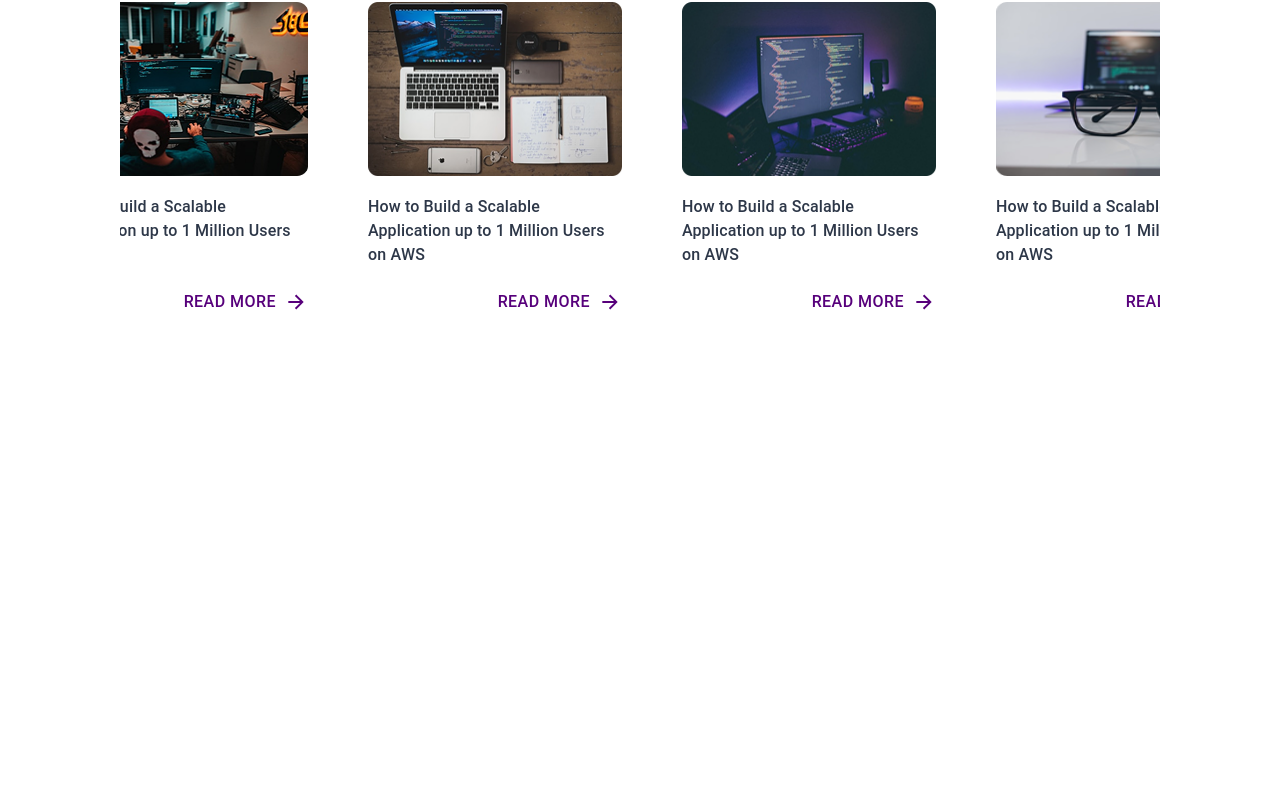
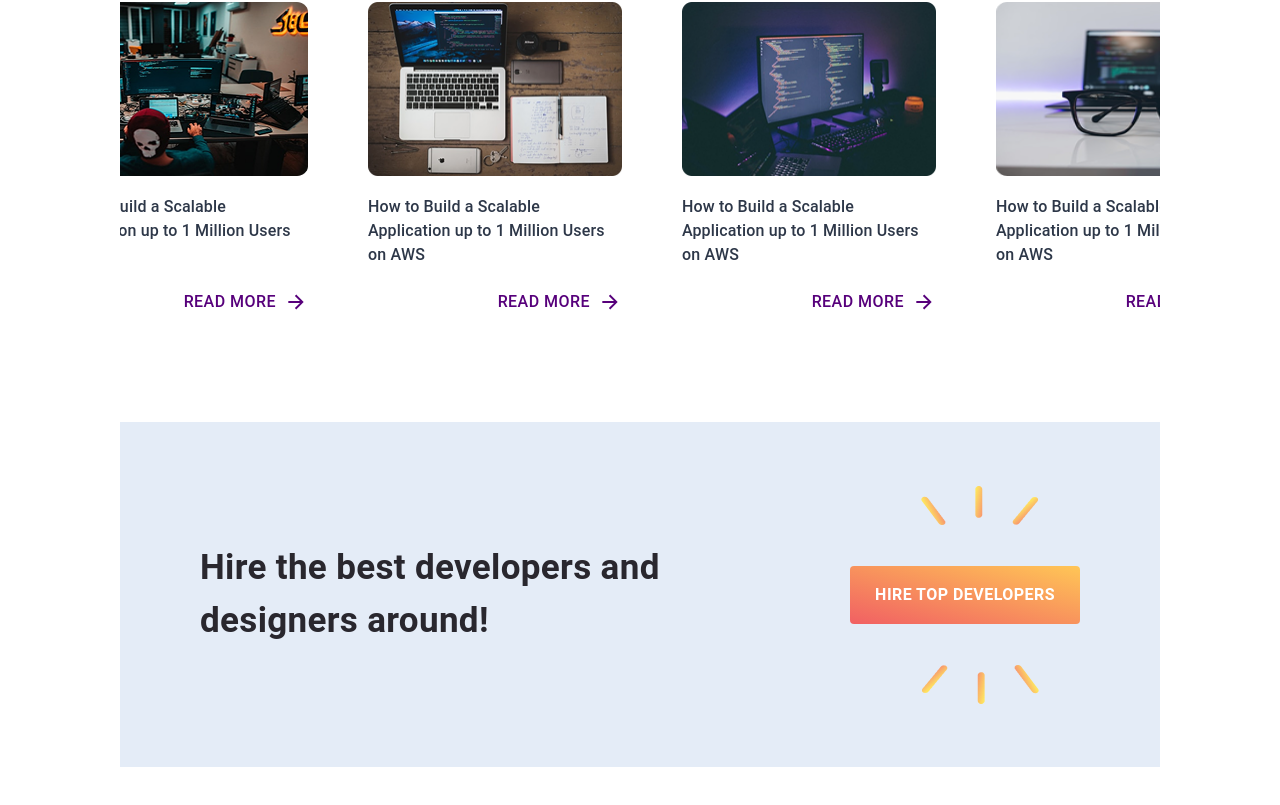
Before and after one commit to awaisali9823/pulse-tech, a Next.js app: page /home in a window 1280 px wide. Shown: the part 7161-7966 px from the top of the page. Before the commit the page ends 7533 px from the top, so only its background shows below. Built offline with nearby package versions, Linux system fonts and the light colour scheme.

Commit message:
Hire Section Added

```diff
--- /dev/null
+++ b/src/app/home/_sections/hireSection.js
@@ -0,0 +1,89 @@
+import { Box, Button, Typography } from "@mui/material";
+import Image from "next/image";
+import Lines from "@/_assets/pngs/lines.png";
+export default function HireSection() {
+  return (
+    <Box
+      sx={{
+        padding: {
+          xs: "20px",
+          sm: "35px 60px",
+          md: "50px 80px",
+          lg: "50px 120px",
+        },
+        background: { xl: "#e4ecf7" },
+      }}
+    >
+      <Box sx={{ maxWidth: "1440px", width: "100%", margin: "auto" }}>
+        <Box
+          sx={{
+            background: "#e4ecf7",
+            padding: { xs: "60px 40px", md: "120px 80px" },
+            display: "flex",
+            flexDirection: { xs: "column", md: "row" },
+            gap: { xs: "50px", md: "0px" },
+            alignItems: "center",
+            justifyContent: "space-between",
+            textAlign: { xs: "center", md: "initial" },
+          }}
+        >
+          <Typography
+            sx={{
+              maxWidth: "530px",
+              width: "100%",
+              fontSize: { xs: "22px", md: "35px" },
+              fontWeight: "700",
+              color: "#29272e",
+            }}
+          >
+            Hire the best developers and designers around!
+          </Typography>
+          <Box sx={{ position: "relative" }}>
+            <Button
+              sx={{
+                background: "linear-gradient(to top right, #f16063, #ffc656)",
+                maxWidth: "262px",
+                width: "100%",
+                color: "#fff",
+                fontWeight: "700",
+                fontSize: { xs: "12px", md: "16px" },
+                padding: "15px 25px",
+              }}
+            >
+              Hire Top Developers
+            </Button>
+
+            <Box sx={{ display: { xs: "none", lg: "block" } }}>
+              <Image
+                src={Lines}
+                alt="lines"
+                height={40}
+                width={120}
+                style={{
+                  position: "absolute",
+                  top: "-80px",
+                  left: "70px",
+                  display: { xs: "none", lg: "block" },
+                }}
+              />
+            </Box>
+            <Box sx={{ display: { xs: "none", lg: "block" } }}>
+              <Image
+                src={Lines}
+                alt="lines"
+                height={40}
+                width={120}
+                style={{
+                  position: "absolute",
+                  bottom: "-80px",
+                  left: "70px",
+                  transform: "rotate(180deg)",
+                }}
+              />
+            </Box>
+          </Box>
+        </Box>
+      </Box>
+    </Box>
+  );
+}
--- a/src/app/home/page.js
+++ b/src/app/home/page.js
@@ -3,6 +3,7 @@ import CaseStudy from "./_sections/caseStudySection";
 import DevelopSection from "./_sections/developSection";
 import FeatureSection from "./_sections/featureSection";
 import Hero from "./_sections/heroSection";
+import HireSection from "./_sections/hireSection";
 import MarqueeSection from "./_sections/marqueeSection";
 import ServiceSection from "./_sections/serviceSection";
 import Software from "./_sections/softwareSection";
@@ -18,6 +19,7 @@ export default function HomePage() {
       <Building />
       <DevelopSection />
       <FeatureSection />
+      <HireSection />
     </>
   );
 }
```
Also changed, not shown: src/_assets/pngs/lines.png (added).
